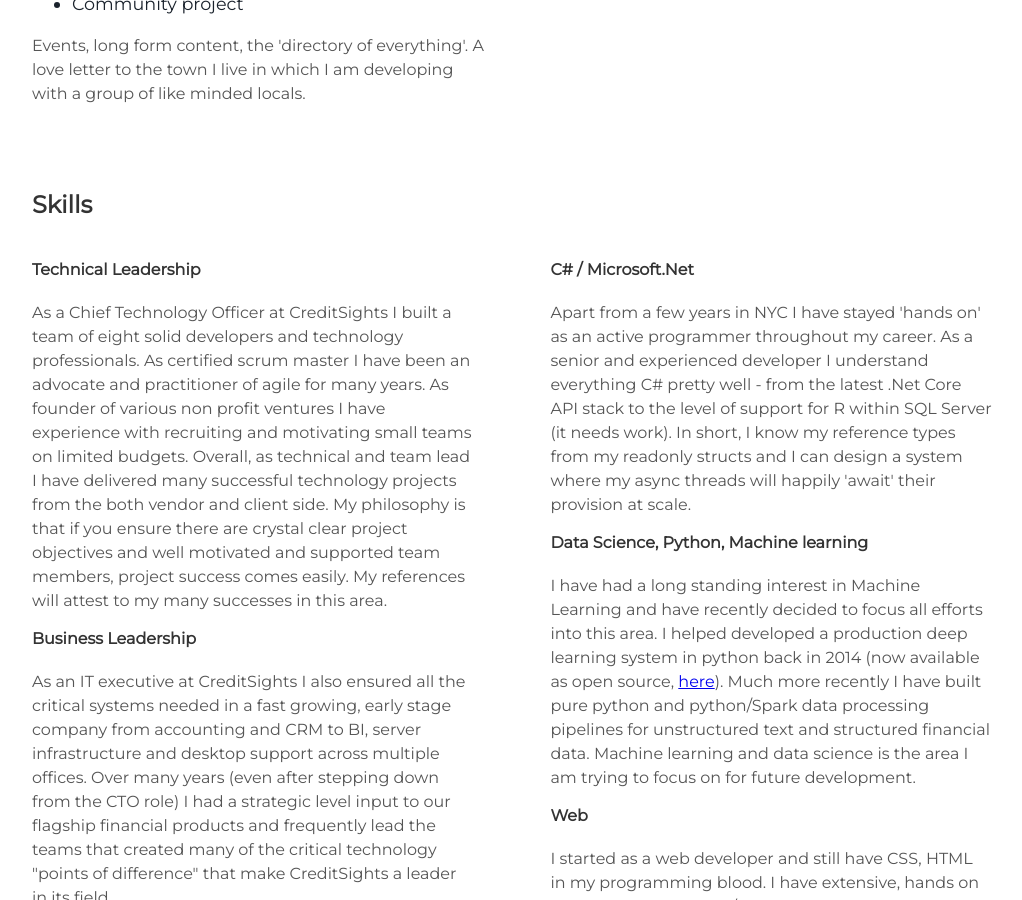
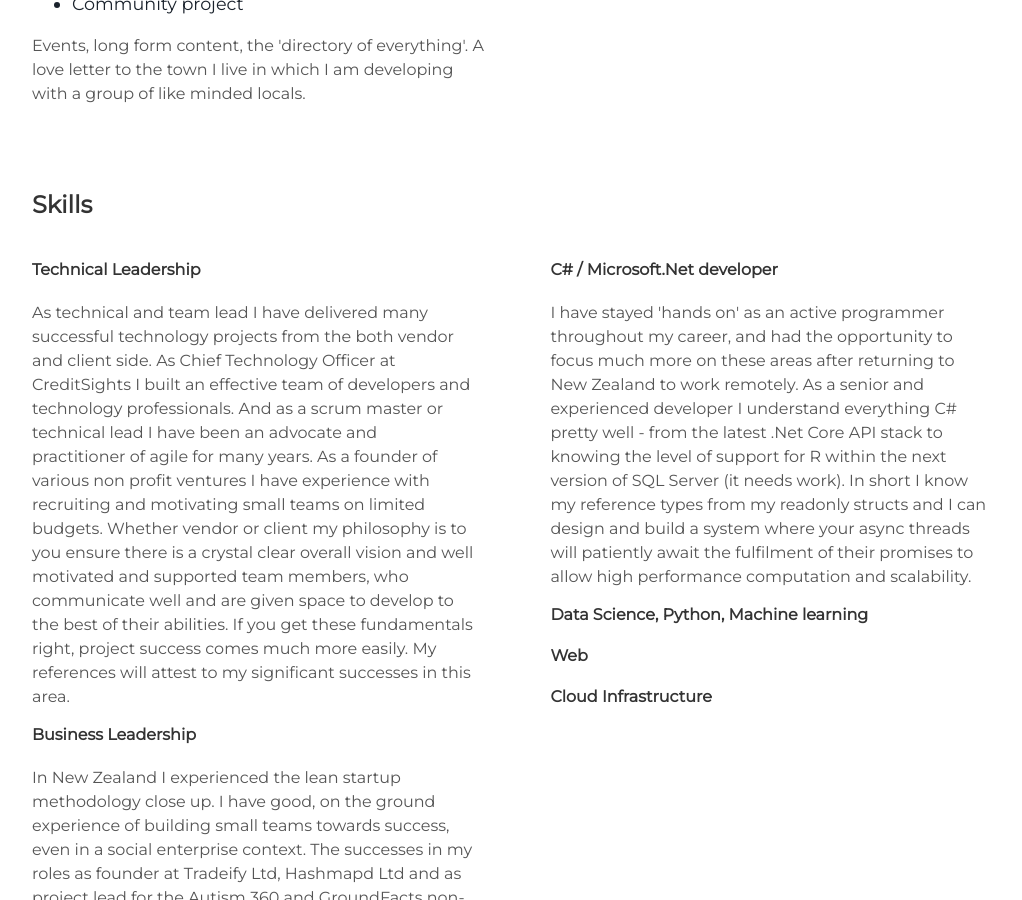
Before and after one commit to utunga/goodbright-nz, a Jekyll site: the page built from index.html, in a window 1280 px wide and 900 px high, scrolled down 2419 px. Shown: the whole window, without its empty margins (128-1150 px from the left). Built offline with Jekyll 4.4.1, drawn with Linux system fonts in a browser that asks for light colours; some of the changed text lies outside the part shown.

Commit message:
more random tweaking

```diff
--- a/_includes/skills.html
+++ b/_includes/skills.html
@@ -6,40 +6,36 @@
       <h4>Technical Leadership</h4>
 
        <p>
-        As a Chief Technology Officer at CreditSights I built a team of eight solid developers and technology professionals. As certified scrum master I have been an advocate and practitioner of agile for many years. As founder of various non profit ventures I have experience with recruiting and motivating small teams on limited budgets. Overall, as technical and team lead I have delivered many successful technology projects from the both vendor and client side. My philosophy is that if you ensure there are crystal clear project objectives and well motivated and supported team members, project success comes easily. My references will attest to my many successes in this area.
+        As technical and team lead I have delivered many successful technology projects from the both vendor and client side. As Chief Technology Officer at CreditSights I built an effective team of  developers and technology professionals. And as a scrum master or technical lead I have been an advocate and practitioner of agile for many years. As a founder of various non profit ventures I have experience with recruiting and motivating small teams on limited budgets. Whether vendor or client my philosophy is to you ensure there is a crystal clear overall vision and well motivated and supported team members, who communicate well and are given space to develop to the best of their abilities. If you get these fundamentals right, project success comes much more easily. My references will attest to my significant successes in this area.
       </p>
 
       <h4>Business Leadership</h4>
       <p>
-        As an IT executive at CreditSights I also ensured all the critical systems needed in a fast growing, early stage company from accounting and CRM to BI, server infrastructure and desktop support across multiple offices. Over many years (even after stepping down from the CTO role) I had a strategic level input to our flagship financial products and frequently lead the teams that created many of the critical technology "points of difference" that make CreditSights a leader in its field.
       </p>
       <p>
-        In New Zealand I also learned to live the lean startup methodology and push social enterprise success through my roles as founder at Tradeify Ltd, Hashmapd Ltd and as project lead for the Autism 360 and GroundFacts non-profit projects.
+        In New Zealand I experienced the lean startup methodology close up. I have good, on the ground experience of building small teams towards success, even in a social enterprise context. The successes in my roles as founder at Tradeify Ltd, Hashmapd Ltd and as project lead for the Autism 360 and GroundFacts non-profit projects attest to this.
       </p>
 
   </div>
   <div class="right_block">
 
-      <h4>C# / Microsoft.Net </h4>
+      <h4>C# / Microsoft.Net developer </h4>
       <!-- <i class="devicon-csharp-plain"></i></h4> -->
       <p>
-        Apart from a few years in NYC I have stayed 'hands on' as an active programmer throughout my career. As a senior and experienced developer I understand everything C# pretty well - from the latest .Net Core API stack to the level of support for R within SQL Server (it needs work). In short, I know my reference types from my readonly structs and I can design a system where my async threads will happily 'await' their provision at scale.
+       I have stayed 'hands on' as an active programmer throughout my career, and had the opportunity to focus much more on these areas after returning to New Zealand to work remotely. As a senior and experienced developer I understand everything C# pretty well - from the latest .Net Core API stack to knowing the level of support for R within the next version of SQL Server (it needs work). In short I know my reference types from my readonly structs and I can design and build a system where your async threads will patiently await the fulfilment of their promises to allow high performance computation and scalability.
       </p>
 
       <h4>Data Science, Python, Machine learning</h4>
       <!--  <i class="devicon-python-plain-wordmark"></i></h4> -->
       <p>
-        I have had a long standing interest in Machine Learning and have recently decided to focus all efforts into this area. I helped developed a production deep learning system in python back in 2014 (now available as open source, <a href="http://github.com/utunga/hashmapd">here</a>). Much more recently I have built pure python and python/Spark data processing pipelines for unstructured text and structured financial data. Machine learning and data science is the area I am trying to focus on for future development.
       </p>
 
       <h4>Web</h4>
       <p>
-        I started as a web developer and still have CSS, HTML in my programming blood. I have extensive, hands on experience with the JS/Node stack (and associated tools) but I have also delivered more than a few customized PHP/Wordpress themes for non profits or friends.  I am especially familiar with the Mean.JS (MongoDB, Express, Angular, Node) stack but I have also recently worked on a project delivering an API to a React front end.
       </p>
 
       <h4>Cloud Infrastructure</h4>
       <p>
-        I have developed and delivered solutions for both Azure and AWS including systems that scale across multiple machines for load balancing purpose.
        </p>
     </div>
 
```
